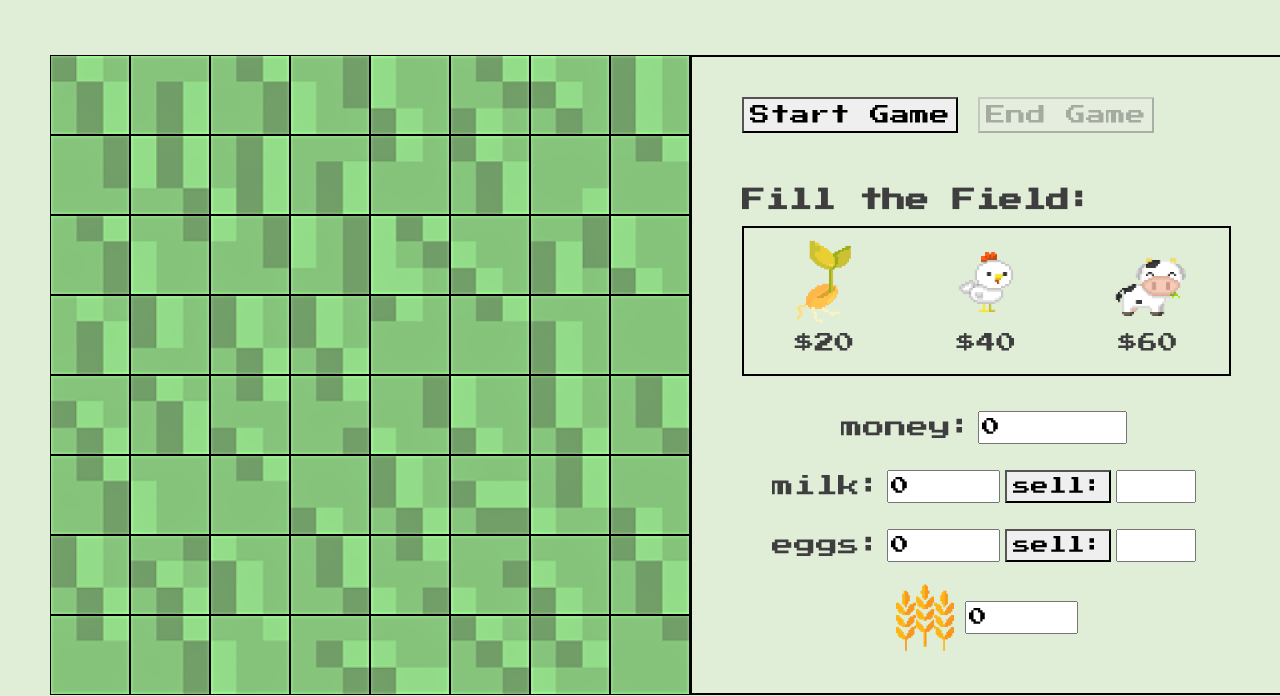
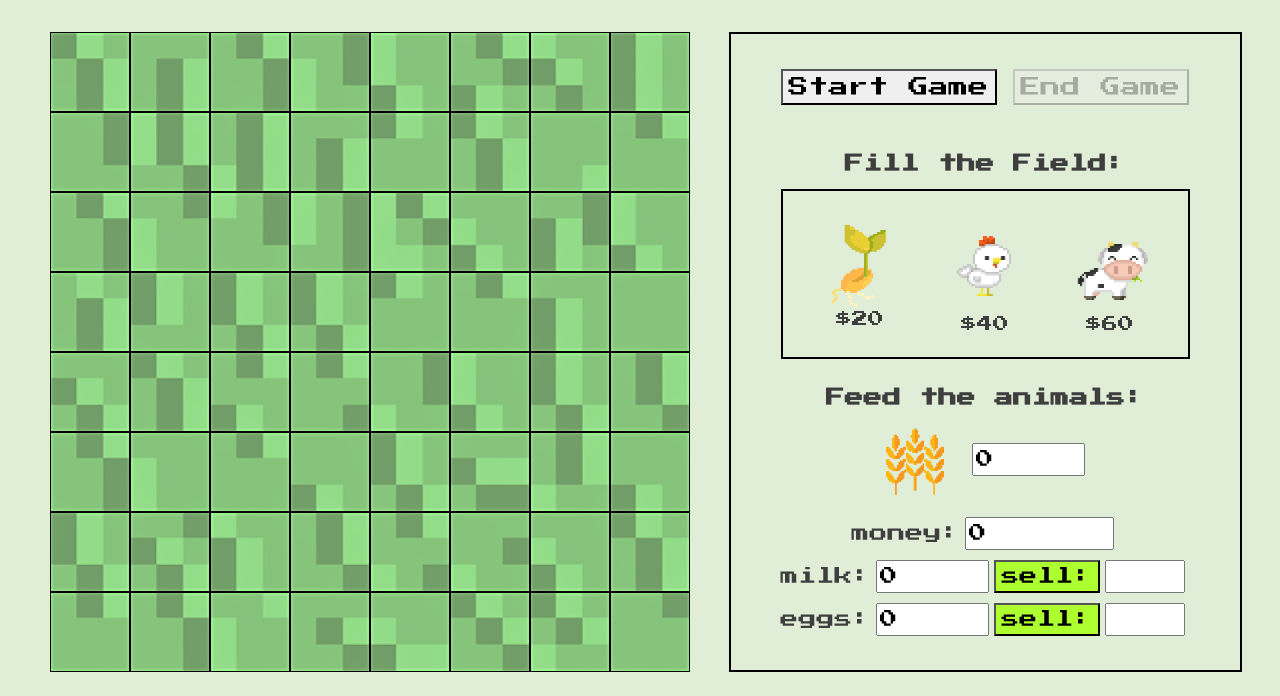
Before and after one commit to hotcoldwave/happy-farm, a website: page index.html in a window 1280 px wide. Shown: the part 106-802 px from the top of the page. Drawn offline with nearby package versions, Linux system fonts and the light colour scheme.

Commit message:
Happy-farm 0.1.1

```diff
--- a/index.html
+++ b/index.html
@@ -22,12 +22,23 @@
       <button class="button-main" id="end-button" disabled="true">End Game</button>
       <h3>Fill the Field:</h3>
       <div id="items-pick">
-        <img src="img/seed.png" alt="Seed picture" id="seed" width="90px">
-        <img src="img/chicken.gif"" alt=" Chicken picture" id="chicken" width="100px">
-        <img src="img/cow.gif" alt="Cow picture" id="cow" width="100px">
-        <p id="seed-price"></p>
-        <p id="chicken-price"></p>
-        <p id="cow-price"></p>
+        <div class = "hover">
+          <img src="img/seed.png" alt="Seed picture" id="seed" width="90px">
+          <p id="seed-price"> </p>
+        </div>
+        <div class = "hover">
+          <img src="img/chicken.gif"" alt=" Chicken picture" id="chicken" width="100px">
+          <p id="chicken-price"></p>
+        </div>
+        <div class = "hover">
+          <img src="img/cow.gif" alt="Cow picture" id="cow" width="100px">
+          <p id="cow-price" ></p>
+        </div>
+      </div>
+      <h3>Feed the animals:</h3>
+      <div class = "feed-section">
+        <img src="img/wheat.png" alt="Wheat picture" id="wheat" width="70px" class = "hover">
+        <input type="text" size="5" id="wheat-amount" value="0" readonly>
       </div>
       <div id="status">
         <p>money:<input type="text" id="money-amount" value="0" size="7" readonly></p>
@@ -41,10 +52,7 @@
           <button id="sell-eggs-button" class="button-secondary">sell:</button>
           <input type="number" id="eggs-for-sell">
         </p>
-        <p>
-          <img src="img/wheat.png" alt="Wheat picture" id="wheat" width="70px">
-          <input type="text" size="5" id="wheat-amount" value="0" readonly>
-        </p>
+
       </div>
     </div>
   </main>
--- a/styles.css
+++ b/styles.css
@@ -3,7 +3,7 @@ html {
 }
 
 body {
-    font-size: 20px;
+    font-size: 16px;
     padding: 0;
     background-color: rgb(224, 237, 215);
     color: rgb(62, 62, 62);
@@ -20,6 +20,12 @@ main {
 h1 {
     text-align: center;
     margin: 40px 0px 10px 0px;
+}
+
+h3 {
+    text-align: center;
+    margin-top: 25px;
+    margin-bottom: 10px;
 }
 
 input {
@@ -40,6 +46,7 @@ p {
     display: flex;
     justify-content: center;
     align-items: center;
+    margin: 0;
 }
 
 a {
@@ -47,14 +54,26 @@ a {
     padding: 20px;
 }
 
+.feed-section {
+    margin: 15px;
+    text-align: center;
+}
+
 .button-main {
     font-size: 20px;
-    margin: 40px 0px 50px 0px;
+    margin: 35px 0px 20px 0px;
     justify-self: center;
 }
 
 .button-secondary {
     font-size: 18px;
+    background-color: greenyellow;
+}
+
+.hover:hover {
+    border: 2px solid orange;
+    padding: 1px;
+    margin:0;
 }
 
 #canvas {
@@ -85,10 +104,11 @@ a {
     justify-items: center;
     grid-template-columns: 1fr 1fr 1fr;
     border: 2px solid black;
+    padding: 15px;
+    height: 170px;
 }
 
 #status {
     text-align: center;
-    font-size: 22px;
-    margin: 30px;
+    font-size: 18px;
 }
```
